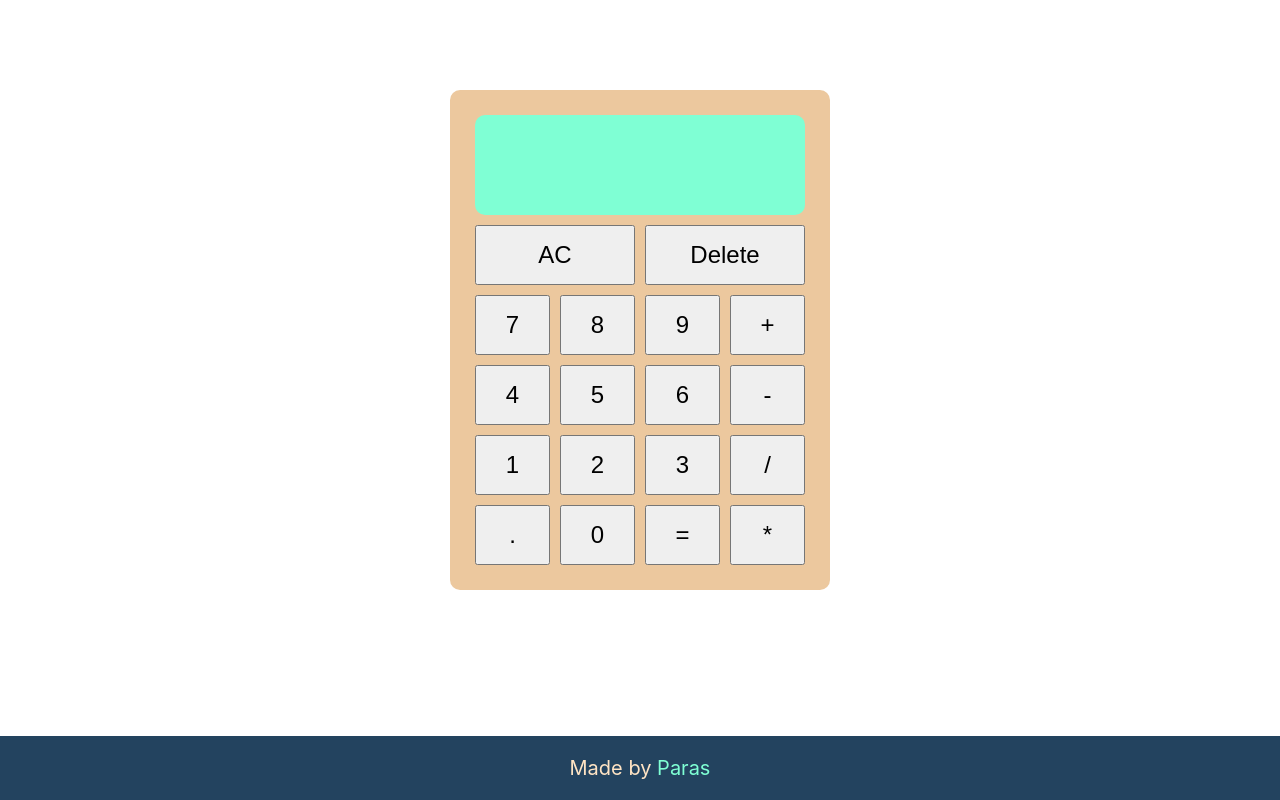
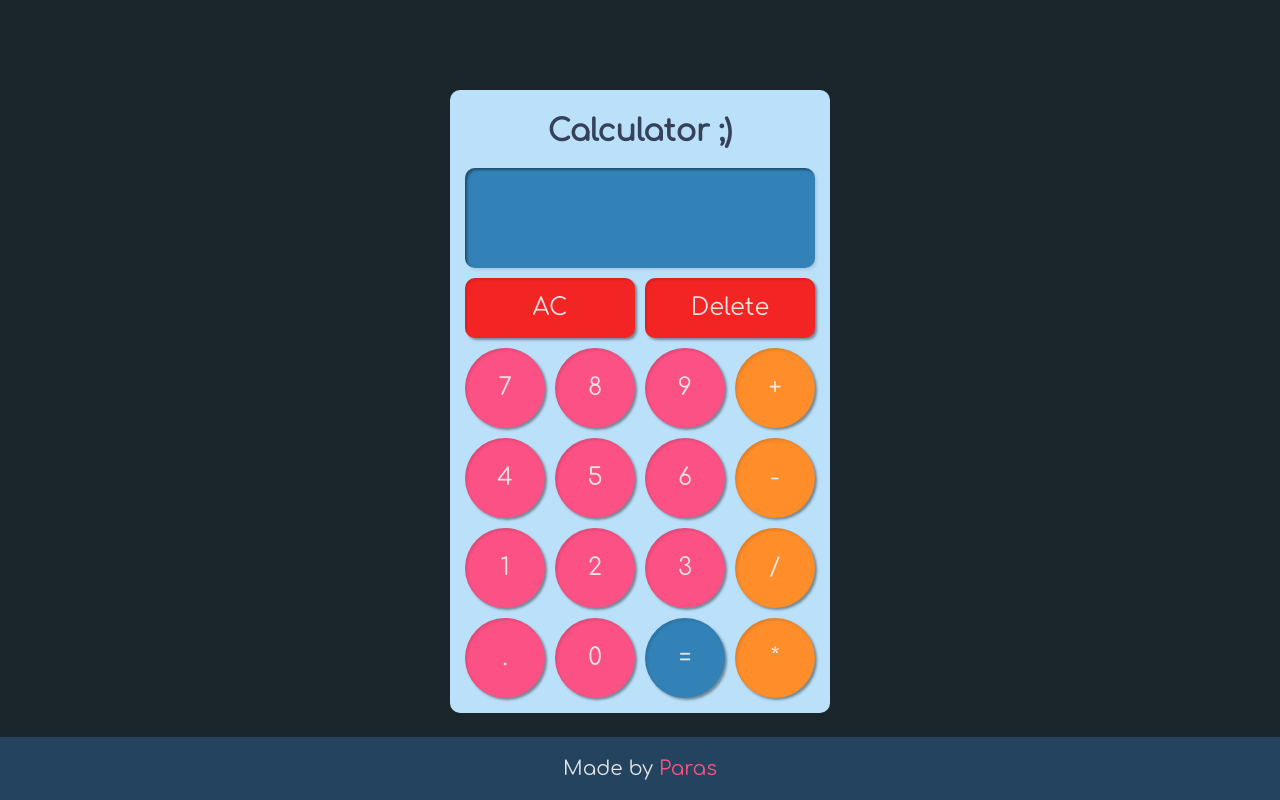
Before and after one commit to paraswastaken/Calculator, a plain HTML site: page index.html in a window 1280 px wide. Drawn offline with Linux system fonts and the light colour scheme.

Commit message:
Improve CSS, add custom (@font-face) font

```diff
--- a/index.html
+++ b/index.html
@@ -10,6 +10,7 @@
 </head>
 <body>
     <div class="container">
+        <div class="calc">Calculator ;)</div>
         <div class="disp">
             <div class="prevInput"></div>
             <div class="mainDisp"></div>
--- a/style.css
+++ b/style.css
@@ -1,5 +1,8 @@
+@import url('https://fonts.googleapis.com/css2?family=Comfortaa&display=swap');
+
+
 html {
-    font-family: -apple-system, BlinkMacSystemFont, 'Segoe UI', Roboto, Oxygen, Ubuntu, Cantarell, 'Open Sans', 'Helvetica Neue', sans-serif;
+    font-family: 'Comfortaa', cursive, Roboto, Oxygen, Ubuntu, Cantarell, 'Open Sans', 'Helvetica Neue', sans-serif;
 }
 
 body {
@@ -7,6 +10,7 @@ body {
     height: 100vh;
     display: flex;
     flex-direction: column;
+    background-color: #1B262C;
 }
 
 .container {
@@ -16,9 +20,17 @@ body {
     margin-top: 7%;
     width: min-content;
     gap: 10px;
-    background-color: rgb(236, 200, 158);
-    padding: 25px;
+    background-color: #BBE1FA;
+    padding: 15px;
     border-radius: 10px;
+}
+
+.calc {
+    text-align: center;
+    font-size: 30px;
+    font-weight: 600;
+    color: #354259;
+    padding: 10px;
 }
 
 .input {
@@ -39,10 +51,23 @@ body {
 }
 
 button {
-    min-width: 75px;
-    min-height: 60px;
+    min-width: 80px;
+    min-height: 80px;
     font-size: 24px;
-    /* border-width: 2px; */
+    background-color: #FC5185;
+    border-radius: 50%;
+    border-style: none;
+    box-shadow: rgba(0, 0, 0, 0.4) 2.1px 2.1px 2.6px, rgba(0, 0, 0, 0.1) 1.95px 1.95px 2.6px inset;
+    color: #eeee;
+    font-family: inherit;
+}
+
+button:hover {
+    transform: scale(101%);
+}
+
+button:active {
+    box-shadow: rgba(0, 0, 0, 0.4) 2.1px 2.1px 2.6px inset;
 }
 
 .topbuttons {
@@ -52,21 +77,30 @@ button {
 
 .allClear, .delete {
     flex: 1;
+    min-height: 60px;
+    border-radius: 10px;
+    background-color: #F32424;
+}
+
+.equals {
+    background-color: #3282b8;
 }
 
 .disp {
     min-height: 100px;
     border-radius: 10px;
-    background-color: aquamarine;
+    background-color: #3282B8;
     display: flex;
     flex-direction: column;
     text-align: end;
+    color: #eeee;
+    box-shadow: rgba(0, 0, 0, 0.1) 2.1px 2.1px 2.6px, rgba(0, 0, 0, 0.4) 2.1px 2.1px 2.6px inset;
 }
 
 .mainDisp {
-    padding: 5px;
+    padding: 2px;
     flex: 5 1 0;
-    font-size: 28px;
+    font-size: 30px;
 }
 
 .prevInput {
@@ -79,11 +113,15 @@ button {
     margin-top: auto;
     padding: 20px;
     background-color: rgb(35, 67, 95);
-    color: bisque;
     font-size: 20px;
+    color: #eeee;
 }
 
 a {
     text-decoration: none;
-    color: aquamarine;
+    color: #FC5185;
 }
+
+.sum, .dif, .product, .div {
+    background-color: #FF8D29;
+}
```
